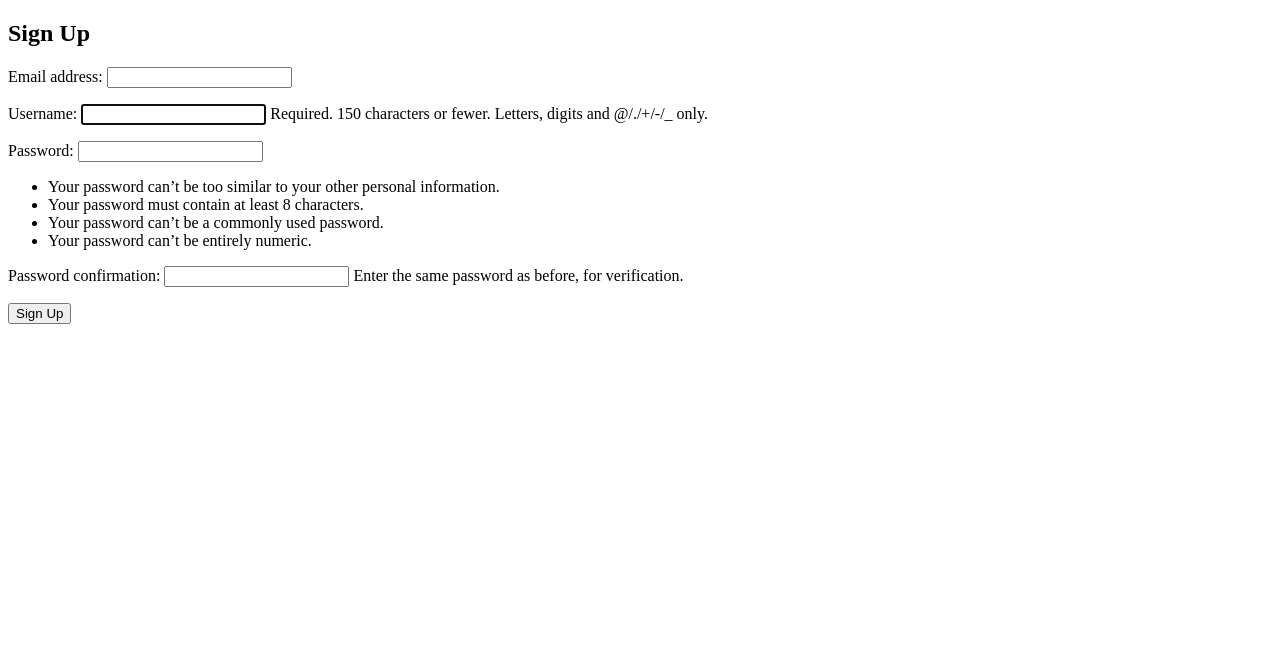
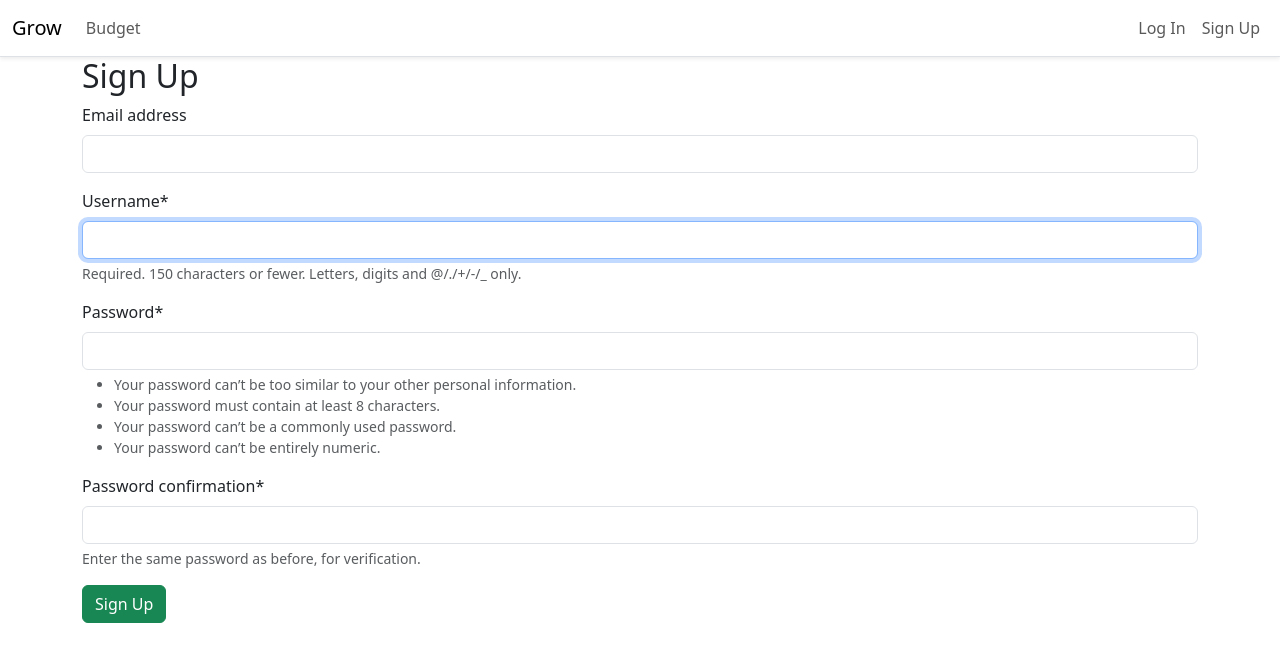
Before and after one commit to ethandiedericks/grow-v2, a Django app: page /accounts/signup/ in a window 1280 px wide. Shown: the top 662 px of the page. Run offline with Django 4.2, Linux system fonts and the light colour scheme; some libraries are stand-ins or nearby versions.

Commit message:
crispy forms, budget page, bootstrap and tests added

```diff
--- a/budget/urls.py
+++ b/budget/urls.py
@@ -1,6 +1,7 @@
 from django.urls import path
-from .views import HomePageView
+from .views import HomePageView, BudgetPageView
 
 urlpatterns = [
     path('', HomePageView.as_view(), name='home'),
+    path('budget/', BudgetPageView.as_view(), name='budget')
 ]
--- a/budget/views.py
+++ b/budget/views.py
@@ -4,3 +4,6 @@ from django.views.generic import TemplateView
 
 class HomePageView(TemplateView):
     template_name = 'home.html'
+
+class BudgetPageView(TemplateView): # new
+    template_name = 'budget.html'
--- a/templates/_base.html
+++ b/templates/_base.html
@@ -3,14 +3,50 @@
 <head>
     <meta charset="UTF-8">
     <meta name="viewport" content="width=device-width, initial-scale=1.0">
+    <link href="https://cdn.jsdelivr.net/npm/bootstrap@5.3.2/dist/css/bootstrap.min.css" rel="stylesheet" integrity="sha384-T3c6CoIi6uLrA9TneNEoa7RxnatzjcDSCmG1MXxSR1GAsXEV/Dwwykc2MPK8M2HN" crossorigin="anonymous">
     <title>{% block title %}Grow{% endblock title %}</title>
 </head>
 <body>
+    <nav class="navbar navbar-expand-lg bg-white border-bottom shadow-sm">
+        <div class="container-fluid">
+          <a class="navbar-brand" href="{% url 'home' %}">Grow</a>
+          <button class="navbar-toggler" type="button" data-bs-toggle="collapse" data-bs-target="#navbarNavDropdown" aria-controls="navbarNavDropdown" aria-expanded="false" aria-label="Toggle navigation">
+            <span class="navbar-toggler-icon"></span>
+          </button>
+          <div class="collapse navbar-collapse justify-content-between" id="navbarNavDropdown">
+            <ul class="navbar-nav">
+              <li class="nav-item mx-auto">
+                <a class="nav-link" href="{% url 'budget' %}">Budget</a>
+              </li>
+            </ul>
+            <ul class="navbar-nav">
+              {% if user.is_authenticated %}
+              <li class="nav-item dropdown">
+                <a class="nav-link dropdown-toggle" href="#" role="button" data-bs-toggle="dropdown" aria-expanded="false">
+                 {{ user.username }}
+                </a>
+                <ul class="dropdown-menu dropdown-menu-end">
+                  <li><a class="dropdown-item" href="{% url 'logout' %}">Logout</a></li>
+                </ul>
+              </li>
+              {% else %}
+                <li class="nav-item">
+                    <a class="nav-link" href="{% url 'login' %}">Log In</a>
+                </li>
+                <li class="nav-item">
+                    <a class="nav-link" href="{% url 'signup' %}">Sign Up</a>
+                </li>
+              {% endif %}
+            </ul>
+          </div>
+        </div>
+      </nav>
     <div class="container">
-
         {% block content %}
         {% endblock content %}
-
     </div>
+    <script src="https://cdnjs.cloudflare.com/ajax/libs/jquery/3.7.1/jquery.min.js" integrity="sha512-v2CJ7UaYy4JwqLDIrZUI/4hqeoQieOmAZNXBeQyjo21dadnwR+8ZaIJVT8EE2iyI61OV8e6M8PP2/4hpQINQ/g==" crossorigin="anonymous" referrerpolicy="no-referrer"></script>
+    <script src="https://cdn.jsdelivr.net/npm/@popperjs/core@2.11.8/dist/umd/popper.min.js" integrity="sha384-I7E8VVD/ismYTF4hNIPjVp/Zjvgyol6VFvRkX/vR+Vc4jQkC+hVqc2pM8ODewa9r" crossorigin="anonymous"></script>
+    <script src="https://cdn.jsdelivr.net/npm/bootstrap@5.3.2/dist/js/bootstrap.min.js" integrity="sha384-BBtl+eGJRgqQAUMxJ7pMwbEyER4l1g+O15P+16Ep7Q9Q+zqX6gSbd85u4mG4QzX+" crossorigin="anonymous"></script>
 </body>
 </html>
--- a/templates/registration/login.html
+++ b/templates/registration/login.html
@@ -1,5 +1,5 @@
 {% extends '_base.html' %}
-
+{% load crispy_forms_tags %}
 
 {% block title %}
     Log In
@@ -11,8 +11,8 @@
 
     <form method = "post">
         {% csrf_token %}
-        {{ form.as_p }}
+        {{ form | crispy }}
 
-        <button type="submit">Log In</button>
+        <button type="submit" class="btn btn-success">Log In</button>
     </form>
 {% endblock content %}
--- a/templates/signup.html
+++ b/templates/signup.html
@@ -1,5 +1,5 @@
 {% extends '_base.html' %}
-
+{% load crispy_forms_tags %}
 
 {% block title %}
     Sign Up
@@ -11,8 +11,8 @@
 
     <form method="post">
         {% csrf_token %}
-        {{ form.as_p }}
+        {{ form | crispy }}
 
-        <button type="submit">Sign Up</button>
+        <button type="submit" class="btn btn-success">Sign Up</button>
     </form>
 {% endblock content %}
```
Also changed, not shown: budget/tests.py (+23 -4 lines), config/settings.py (+7 -0 lines), templates/budget.html (added, +7 -0 lines), db.sqlite3, 2 other files.
